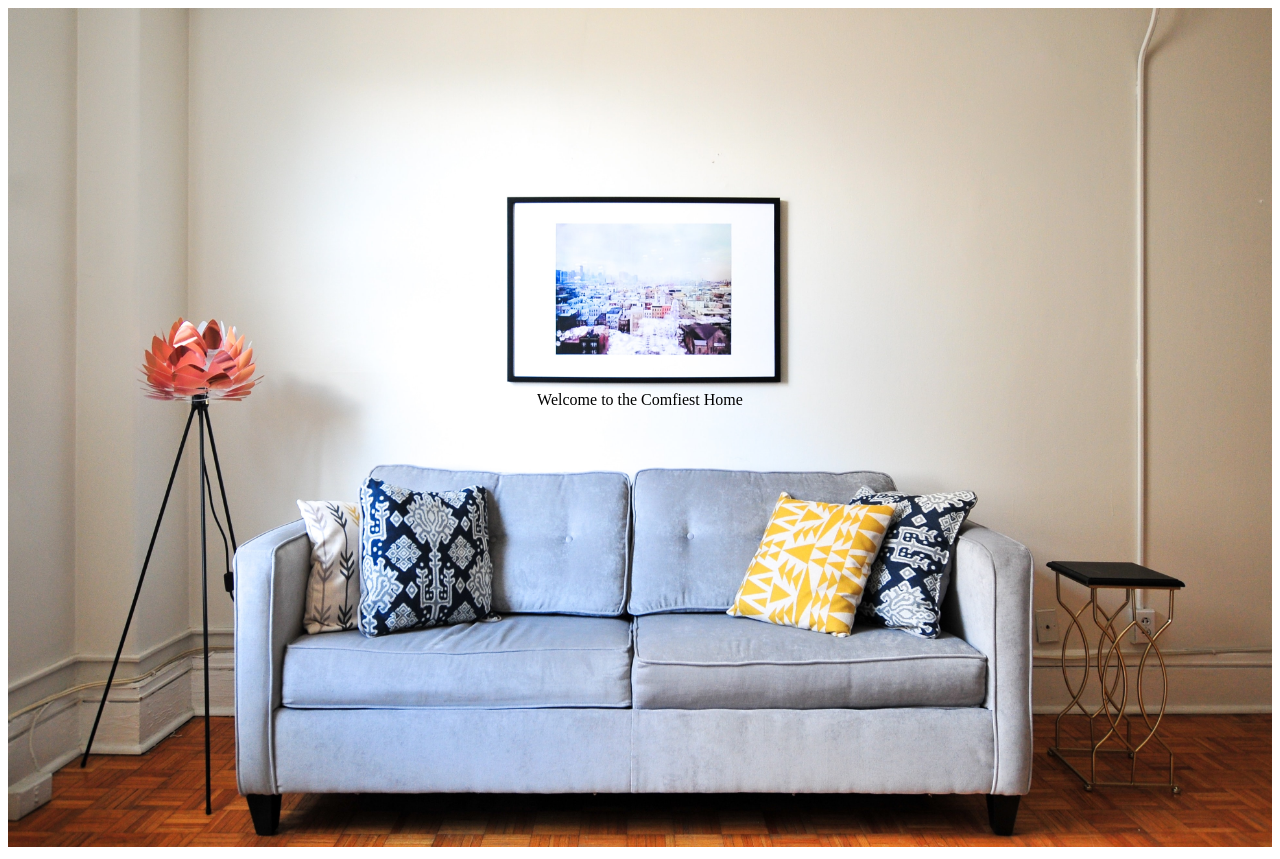
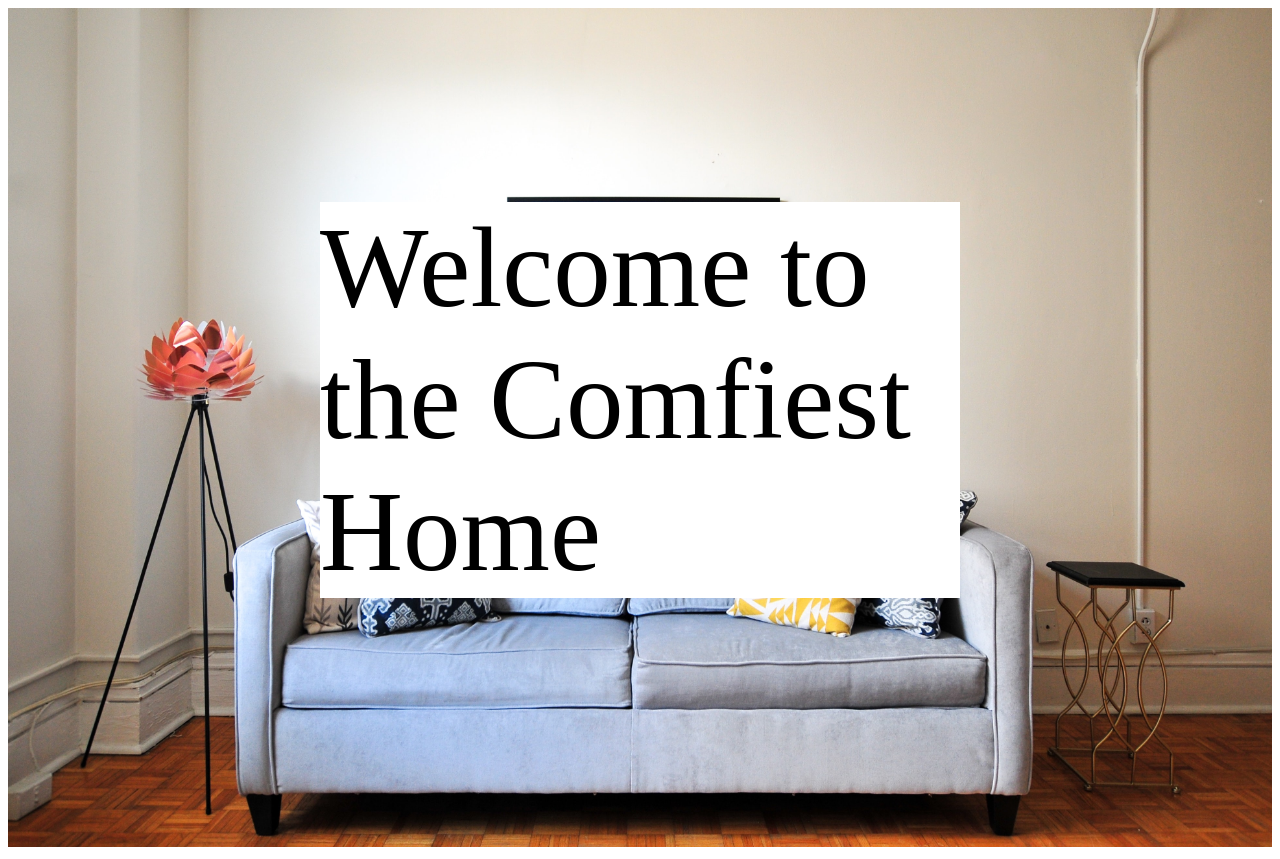
Before and after one commit to ksuares1/interior-design, a plain HTML site: page index.html in a window 1280 px wide. Drawn offline with Linux system fonts and the light colour scheme.

Commit message:
added background color to font

```diff
--- a/assets/css/style.css
+++ b/assets/css/style.css
@@ -9,4 +9,6 @@
     top: 50%;
     left: 50%;
     transform: translate(-50%, -50%);
+    font-size: 115px;
+    background-color: white;
   }
```
